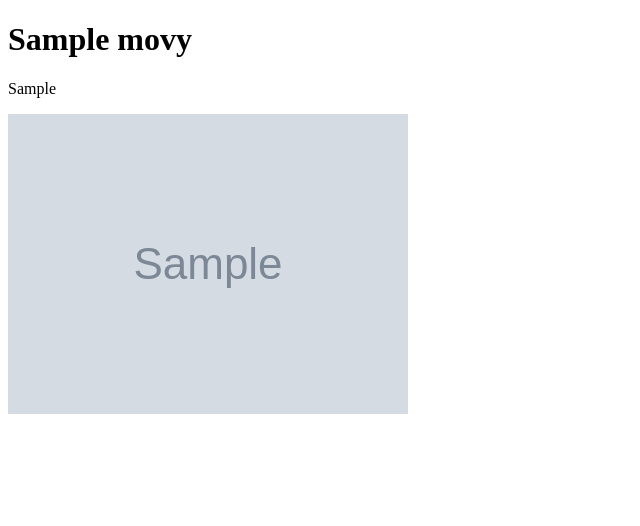
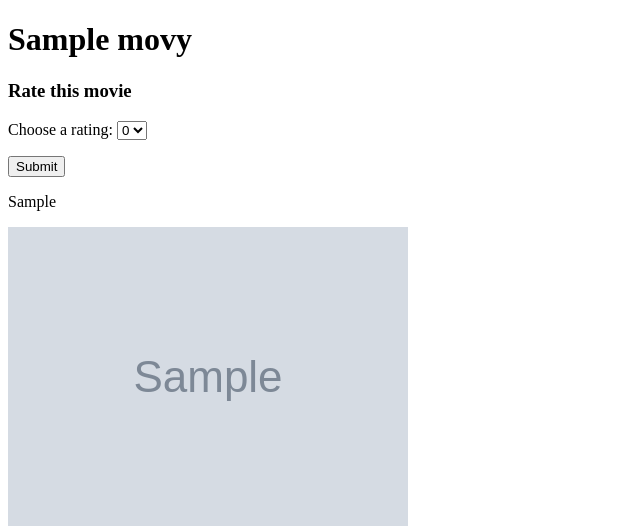
Before and after one commit to jrdjessica/Movie-Ratings-App, a Flask app: page /movies/1 in a window 1280 px wide. Shown: the top 526 px of the page, without its empty margins (0-640 px from the left). Run offline with Flask 2, Linux system fonts and the light colour scheme; the visitor is signed in with stand-in values (Sample User, id 1); tables that the repository leaves empty hold one stand-in row (values such as "Sample post"); grey boxes marked "Sample" are stand-in pictures.

Commit message:
User can rate movie if logged in

```diff
--- a/templates/movie_details.html
+++ b/templates/movie_details.html
@@ -5,6 +5,24 @@
 {% block body %}
 <h1>{{ movie.title }}</h1>
 
+{% if session.get('user_email') %}
+<h3>Rate this movie</h3>
+<form action="/movies/{{ movie.movie_id }}/ratings">
+    <p>
+        <label for="ratings">Choose a rating:</label>
+        <select name="rating" id="ratings">
+            {% for num in range(6) %}
+            <option value={{ num }}>{{ num }}</option>
+            {% endfor %}
+        </select>
+    </p>
+    <p>
+        <input type="submit"></input>
+    </p>
+</form>
+{% endif %}
+
+
 <p>
     {{ movie.overview }}
 </p>
```
